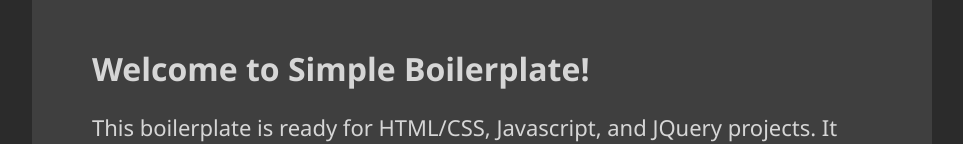
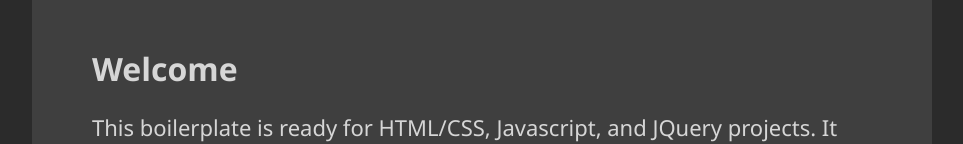
Before and after one commit to desc2354/facebook-clone, a plain HTML site: page index.html in a window 1280 px wide. Shown: the part 185-329 px from the top of the page, without its empty margins (158-1121 px from the left). Drawn offline with nearby package versions, Linux system fonts and the light colour scheme; a script that the page names is missing.

Commit message:
changes title

```diff
--- a/index.html
+++ b/index.html
@@ -12,7 +12,7 @@
         <!-- Add your site or application content here -->
         <div id="root">
             <img src="src/assets/simple-boilerplate-logo@3x.png" class="logo" alt="logo" />
-            <h1>Welcome to Simple Boilerplate!</h1>
+            <h1>Welcome</h1>
             <p>
                 This boilerplate is ready for HTML/CSS, Javascript, and JQuery projects.
                 It includes a live server that lets you see HTML/JS/CSS changes with every save.
```
